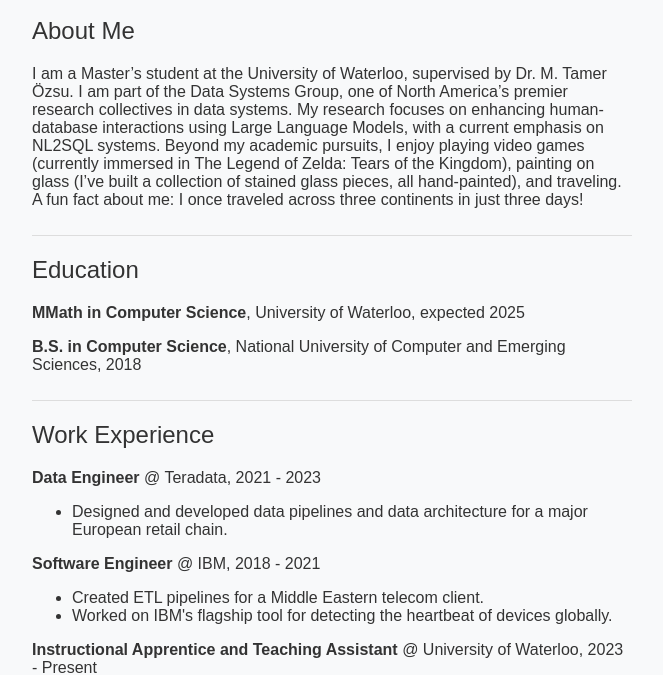
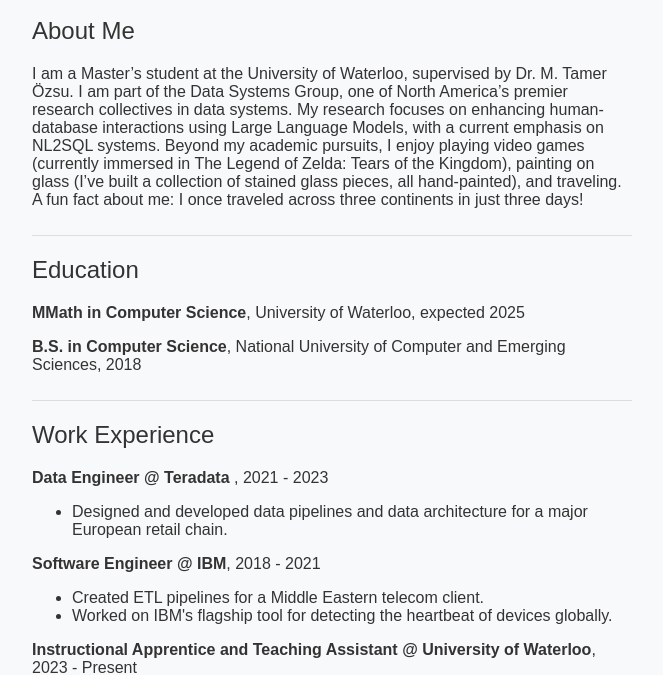
Before and after one commit to Harrumnoor/harrum-noor.github.io, a plain HTML site: page index.html in a window 1280 px wide. Shown: the part 136-811 px from the top of the page, without its empty margins (308-971 px from the left). Drawn offline with Linux system fonts and the light colour scheme.

Commit message:
Initial commit

```diff
--- a/index.html
+++ b/index.html
@@ -72,18 +72,18 @@
         <!-- Work Experience Section -->
         <div class="section">
             <h2>Work Experience</h2>
-            <p><strong>Data Engineer</strong> @ Teradata, 2021 - 2023</p>
+	    <p><strong>Data Engineer @ Teradata </strong>, 2021 - 2023</p>
             <ul>
                 <li>Designed and developed data pipelines and data architecture for a major European retail chain.</li>
             </ul>
 
-            <p><strong>Software Engineer</strong> @ IBM, 2018 - 2021</p>
+	    <p><strong>Software Engineer @ IBM</strong>, 2018 - 2021</p>
             <ul>
                 <li>Created ETL pipelines for a Middle Eastern telecom client.</li>
                 <li>Worked on IBM's flagship tool for detecting the heartbeat of devices globally.</li>
             </ul>
 
-            <p><strong>Instructional Apprentice and Teaching Assistant</strong> @ University of Waterloo, 2023 - Present</p>
+	    <p><strong>Instructional Apprentice and Teaching Assistant @ University of Waterloo</strong>, 2023 - Present</p>
             <ul>
                 <li>Teaching Assistant for courses: CS135 (Functional Programming), CS348 (Database Applications), CS338 (Databases).</li>
                 <li>Instructional Apprentice for CS431 (Data-Intensive Distributed Systems).</li>
```
